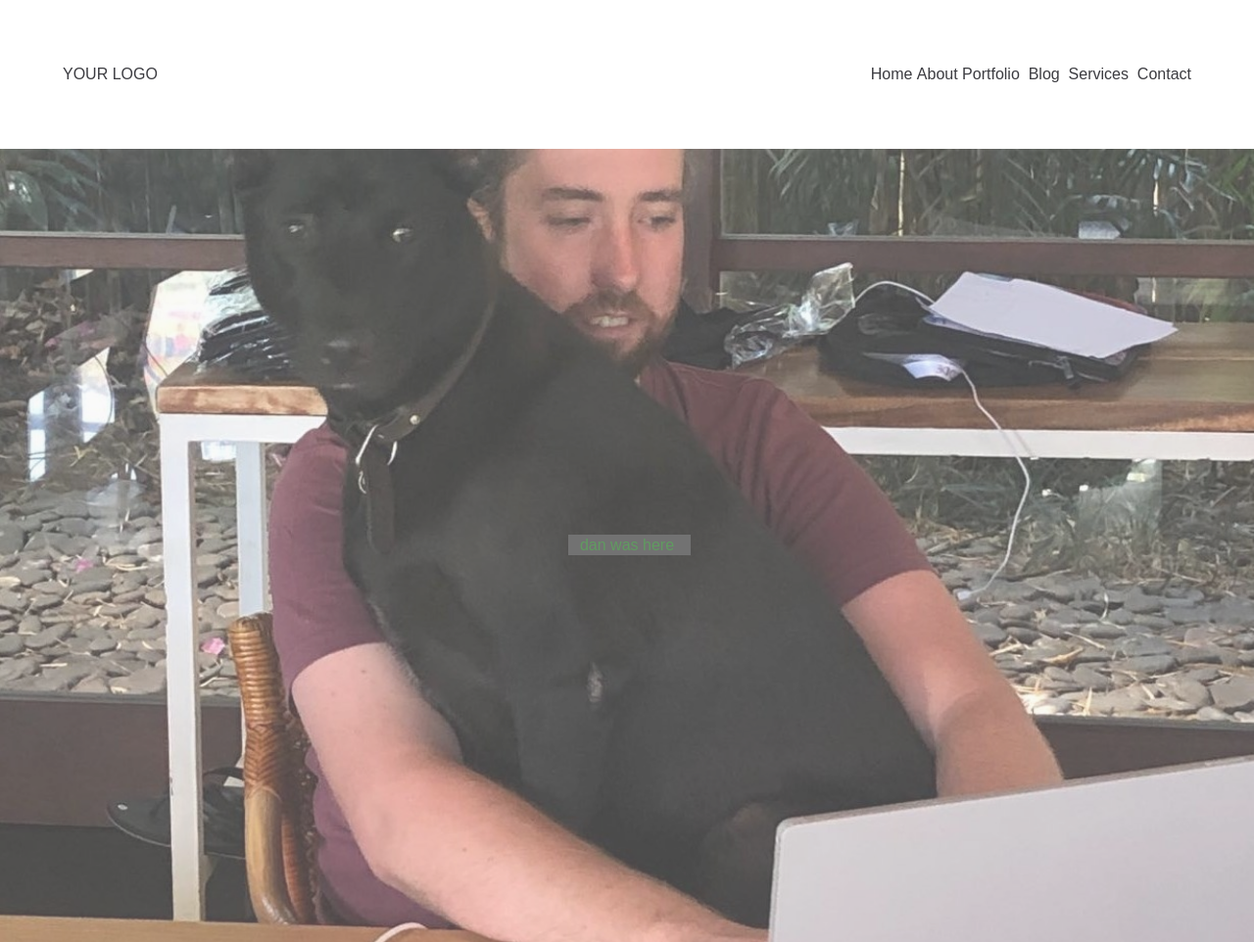
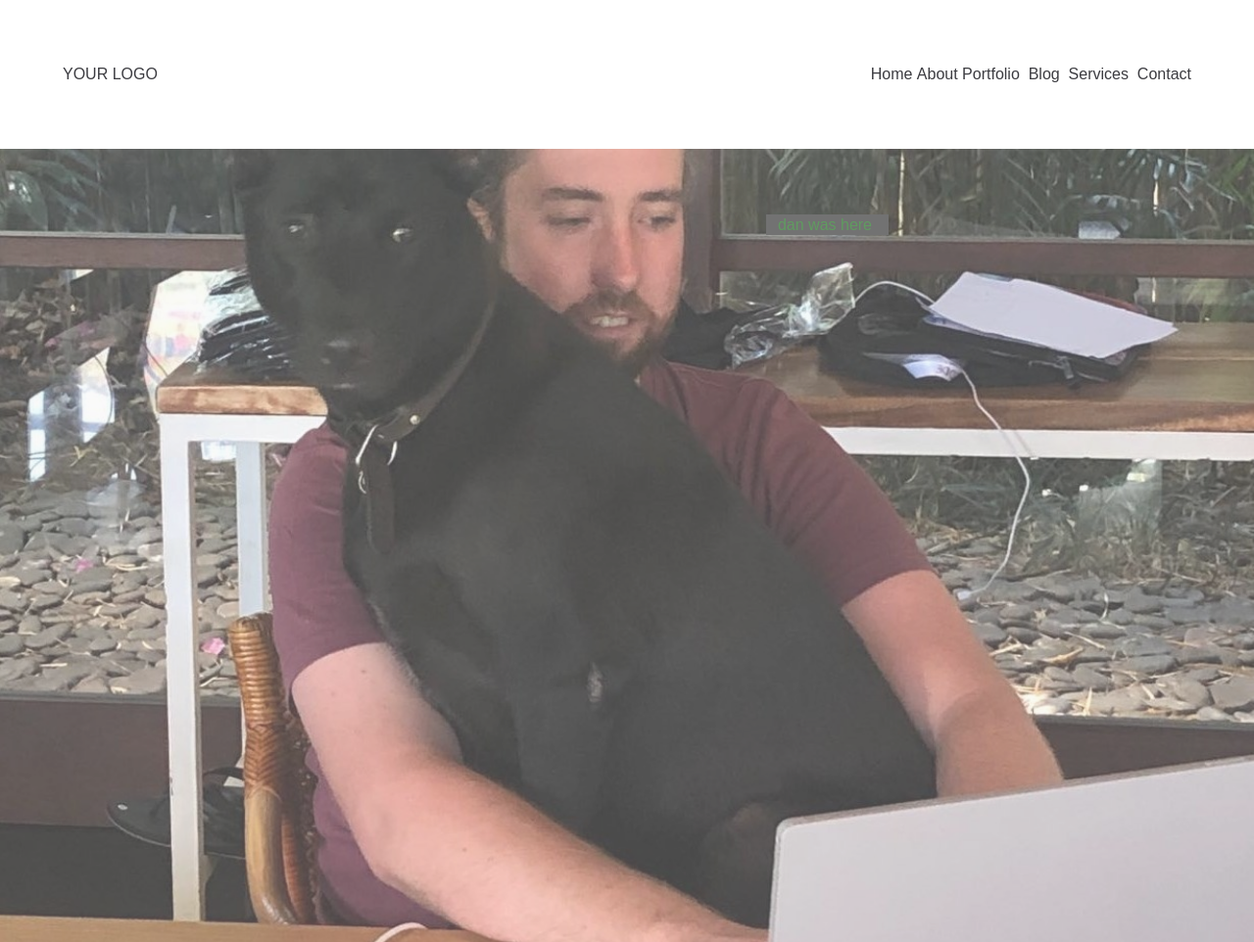
Before and after one commit to TheInstituteOfCode/tailwind-photo-template, a Jekyll site: the page built from index.html, in a window 1280 px wide. Shown: the whole page at 98% size. Built offline with Jekyll 4.4.1, drawn with Linux system fonts in a browser that asks for light colours.

Commit message:
text alignment

```diff
--- a/_includes/blocks/banner.html
+++ b/_includes/blocks/banner.html
@@ -1,16 +1,4 @@
-<section class="banner {{block.banner-height}} bg-center bg-cover flex
-{{block.banner-text-alignment}}
-                  {% case block.banner-text-alignment %}
-                      {% when 'left' %} justify-start
-                      {% when 'centered' %} justify-center
-                      {% when 'right' %} justify-end
-                  {% endcase %}
-
-                  {% case block.banner-text-position %}
-                      {% when 'top' %} items-start
-                      {% when 'middle' %} items-center
-                      {% when 'bottom' %} items-end
-                  {% endcase %}
+<section class="banner {{block.banner-height}} bg-center bg-cover
         {% if block.fixed-banner == true %} fixed {% endif %}
         banner-image-desktop-{{forloop.index}} banner-image-mobile-{{forloop.index}} ">
 
@@ -25,7 +13,19 @@
     {% when 'dark' %} text-[var(--text-color)]
     {% when 'featured' %} text-[var(--text-featured-color)]
     {% endcase %}
+    flex
+    {{block.banner-text-alignment}}
+                      {% case block.banner-text-alignment %}
+                          {% when 'left' %} justify-start text-left
+                          {% when 'centered' %} justify-center text-center
+                          {% when 'right' %} justify-end text-right
+                      {% endcase %}
 
+                      {% case block.banner-text-position %}
+                          {% when 'top' %} items-start
+                          {% when 'middle' %} items-center
+                          {% when 'bottom' %} items-end
+                      {% endcase %}
 
     {{block.banner-text-alignment}}">
     <h2 class="{{include.block.banner-text-alignment}}"> <span class="
--- a/assets/css/style.css
+++ b/assets/css/style.css
@@ -499,6 +499,15 @@ video {
 .bg-center {
   background-position: center;
 }
+.text-left {
+  text-align: left;
+}
+.text-center {
+  text-align: center;
+}
+.text-right {
+  text-align: right;
+}
 .uppercase {
   text-transform: uppercase;
 }
```
